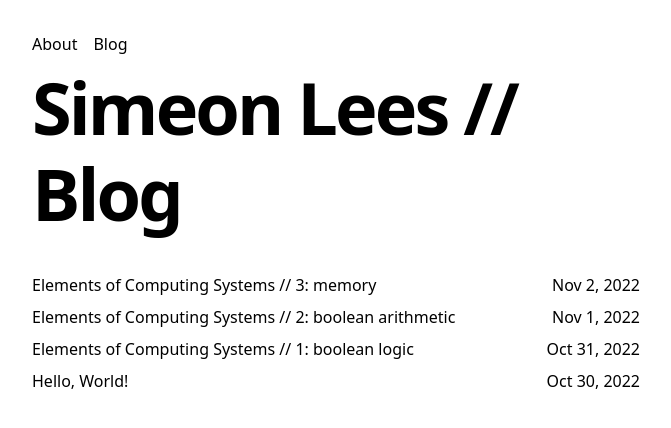
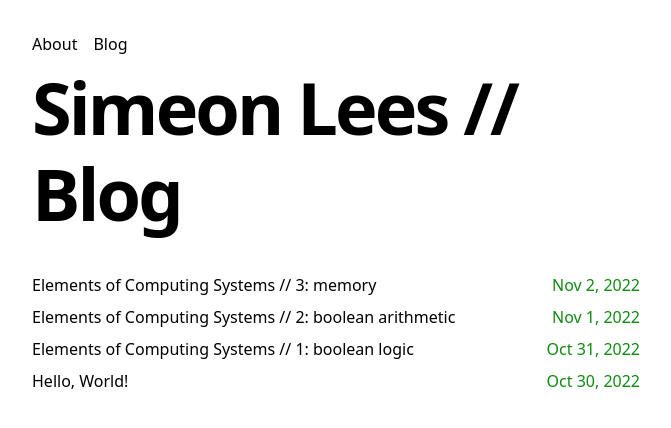
Before and after one commit to sim8/simeonlees.com, a Next.js app: page /blog in a window 1280 px wide. Shown: the top 428 px of the page, without its empty margins (304-975 px from the left). Built offline with nearby package versions, Linux system fonts and the light colour scheme.

Commit message:
Style tweaks

```diff
--- a/components/BlogPosts.tsx
+++ b/components/BlogPosts.tsx
@@ -1,5 +1,5 @@
 import Link from 'next/link'
-import DateFormatter from './date-formatter'
+import DateFormatter from './DateFormatter'
 import type Post from '../interfaces/post'
 
 type Props = {
@@ -22,7 +22,7 @@ const BlogPosts = ({ posts }: Props) => {
             >
               {post.title}
             </Link>
-            <span className="shrink-0"><DateFormatter dateString={post.date}/></span>
+            <span className="shrink-0 text-green"><DateFormatter dateString={post.date}/></span>
           </li>
         ))}
       </ol>
--- a/pages/posts/[slug].tsx
+++ b/pages/posts/[slug].tsx
@@ -8,6 +8,7 @@ import Head from 'next/head'
 import markdownToHtml from '../../lib/markdownToHtml'
 import type PostType from '../../interfaces/post'
 import Navigation from '../../components/Navigation'
+import DateFormatter from '../../components/DateFormatter'
 
 type Props = {
   post: PostType
@@ -33,7 +34,11 @@ export default function Post({ post, morePosts }: Props) {
               </title>
               {/* <meta property="og:image" content={post.ogImage.url} /> */}
             </Head>
-            <h2 className="mb-8 text-5xl font-bold tracking-tighter leading-tight">{post.title}</h2>
+            <header className="mb-8">
+              <h2 className="mb-4 text-5xl font-bold tracking-tighter leading-tight">{post.title}</h2>
+              <span className="text-green"><DateFormatter dateString={post.date}/></span>
+            </header>
+
             <PostBody content={post.content} />
           </>
         )}
--- a/tailwind.config.js
+++ b/tailwind.config.js
@@ -10,6 +10,7 @@ module.exports = {
         success: '#0070f3',
         cyan: '#79FFE1',
         blue: '#74b0ff',
+        green: '#118a11',
       },
       spacing: {
         28: '7rem',
```
Also changed, not shown: components/DateFormatter.tsx (renamed from components/date-formatter.tsx).
